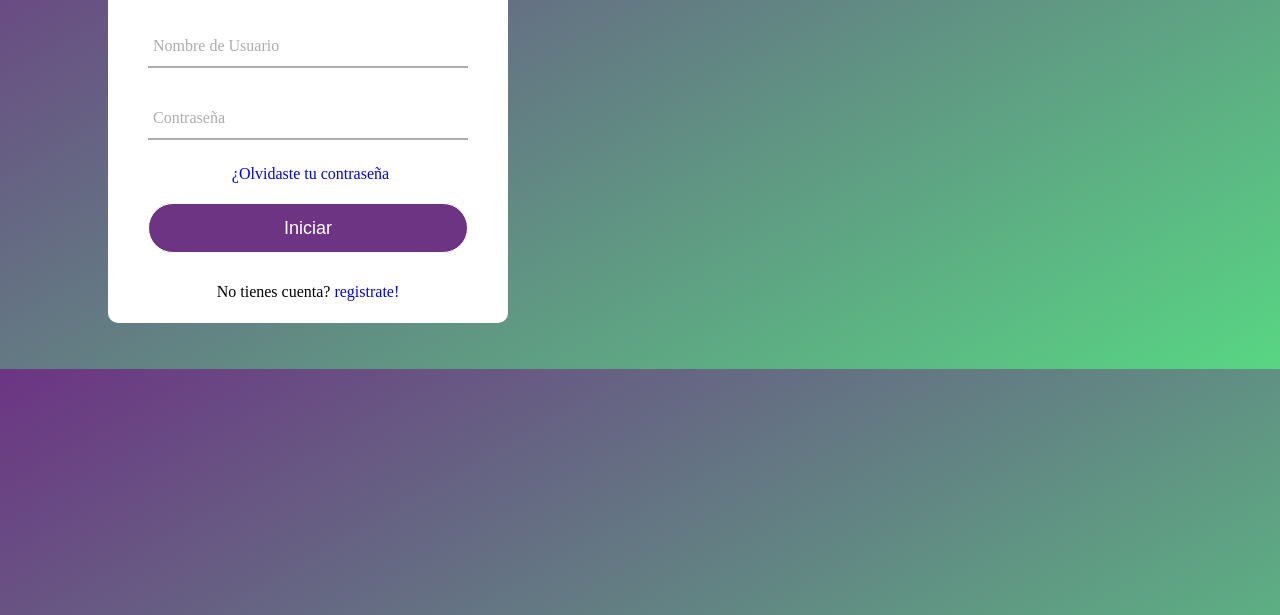
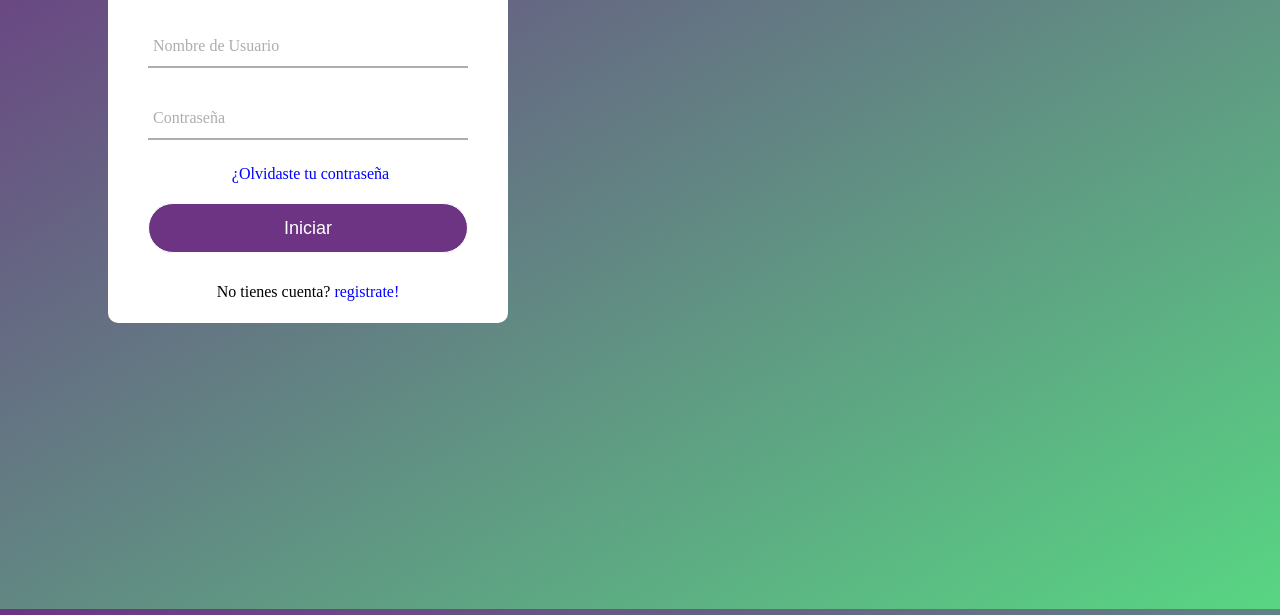
Before and after one commit to Rodrissj23/PreEntrega2-Altamura, a plain HTML site: page pags/login.html in a window 1280 px wide. Shown: the part 185-800 px from the top of the page. Drawn offline with Linux system fonts and the light colour scheme.

Commit message:
ajustando

```diff
--- a/css/style.css
+++ b/css/style.css
@@ -439,7 +439,7 @@ button:hover{
     background: linear-gradient(150deg, #6c3483, #58d683);
     box-sizing: border-box;
     max-width: 600px;
-    height: 538px;
+    height: 97.3vh;
 }
 
 .formulario{
```
